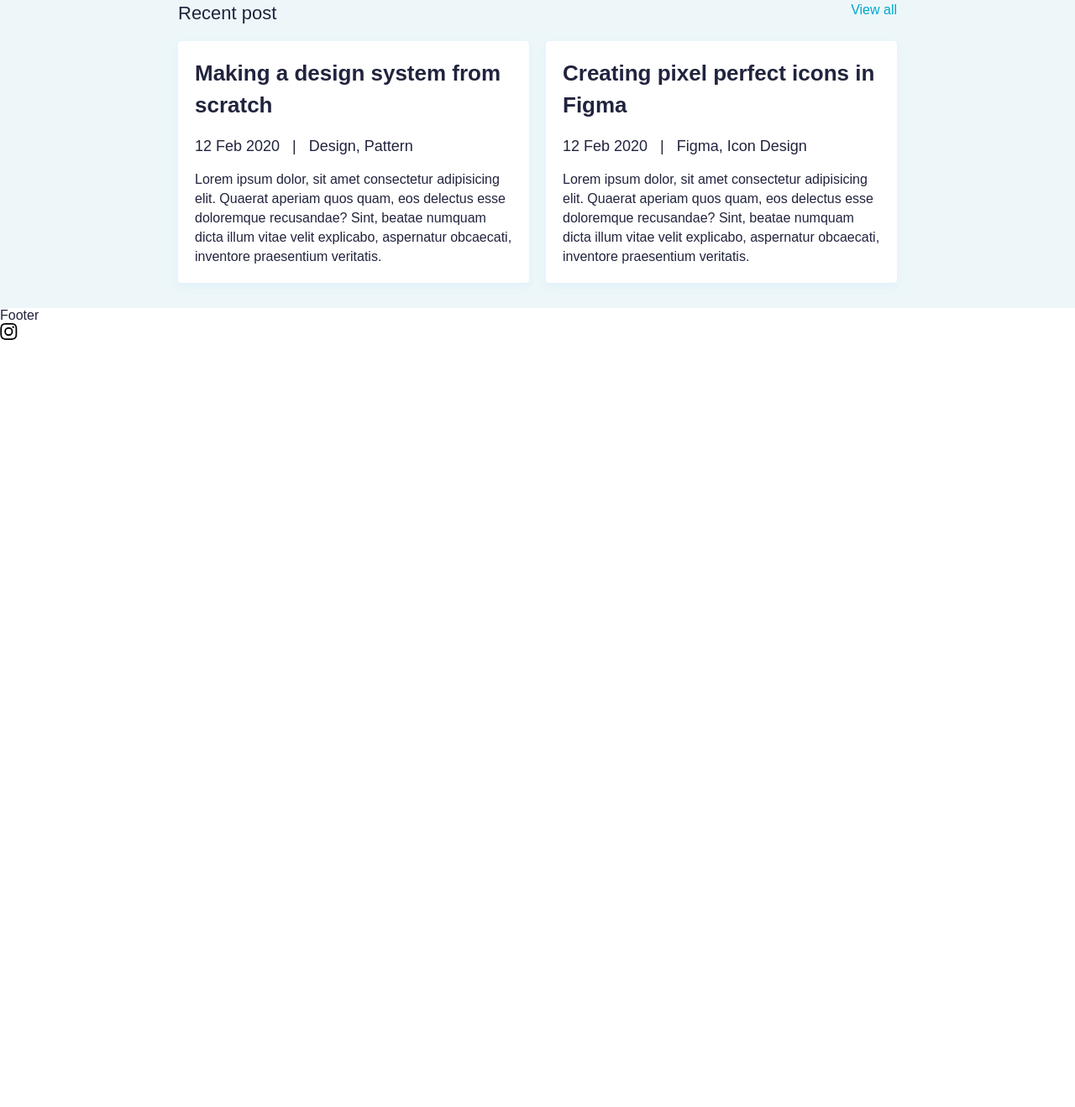
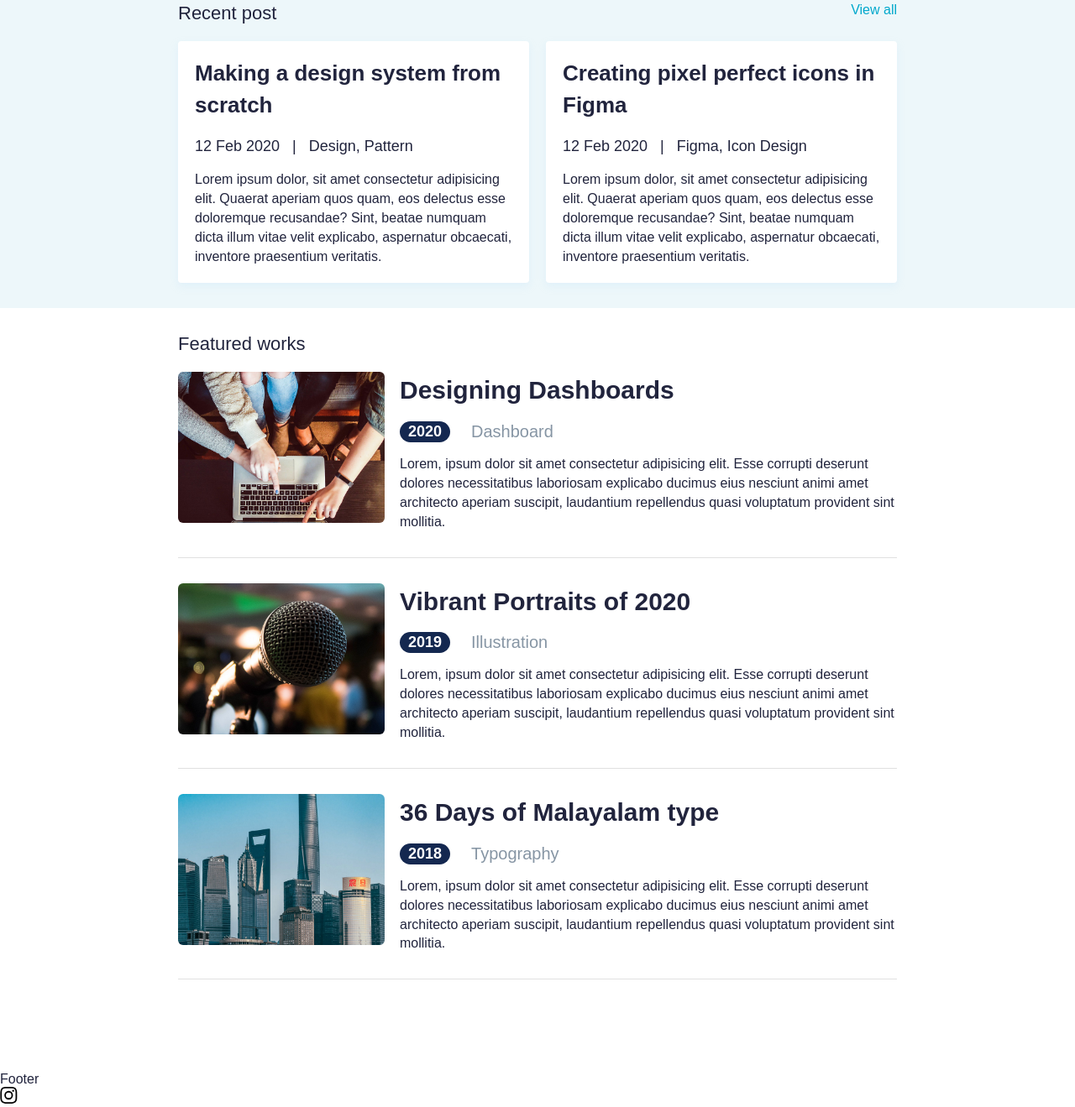
Before and after one commit to cryoweb/site-portfolio-blog, a plain HTML site: page index.html in a window 1280 px wide. Shown: the part 640-1959 px from the top of the page at 84% size. Before the commit the page ends 1049 px from the top, so only its background shows below. Drawn offline with Linux system fonts and the light colour scheme.

Commit message:
added featured-works section

```diff
--- a/index.html
+++ b/index.html
@@ -75,6 +75,63 @@
         </div>
       </section>
 
+      <section class="featured-works">
+        <div class="featured-works__container _container">
+          <div class="featured-works__title title-posts">Featured works</div>
+          <div class="featured-works__items works">
+            <article class="works__item">
+              <a class="works__image _ibg" href="#">
+                <img src="images/project-1.jpg" alt="Work 1">
+              </a>
+              <div class="works__body">
+                <div class="works__title">Designing Dashboards</div>
+                <div class="works__info">
+                  <div class="works__year">2020</div>
+                  <div class="works__category">Dashboard</div>
+                </div>
+                <div class="works__text text">
+                  Lorem, ipsum dolor sit amet consectetur adipisicing elit. Esse corrupti deserunt dolores necessitatibus laboriosam explicabo ducimus eius nesciunt animi amet architecto aperiam suscipit, laudantium repellendus quasi voluptatum provident sint mollitia.
+                </div>
+              </div>
+            </article>
+            <article class="works__item">
+              <a class="works__image _ibg" href="#">
+                <img src="images/project-2.jpg" alt="Work 2">
+              </a>
+              <div class="works__body">
+                <div class="works__title">Vibrant Portraits of 2020</div>
+                <div class="works__info">
+                  <div class="works__year">2019</div>
+                  <div class="works__category">Illustration</div>
+                </div>
+                <div class="works__text text">
+                  Lorem, ipsum dolor sit amet consectetur adipisicing elit. Esse corrupti deserunt dolores necessitatibus laboriosam
+                  explicabo ducimus eius nesciunt animi amet architecto aperiam suscipit, laudantium repellendus quasi voluptatum
+                  provident sint mollitia.
+                </div>
+              </div>
+            </article>
+            <article class="works__item">
+              <a class="works__image _ibg" href="#">
+                <img src="images/project-3.jpg" alt="Work 3">
+              </a>
+              <div class="works__body">
+                <div class="works__title">36 Days of Malayalam type</div>
+                <div class="works__info">
+                  <div class="works__year">2018</div>
+                  <div class="works__category">Typography</div>
+                </div>
+                <div class="works__text text">
+                  Lorem, ipsum dolor sit amet consectetur adipisicing elit. Esse corrupti deserunt dolores necessitatibus laboriosam
+                  explicabo ducimus eius nesciunt animi amet architecto aperiam suscipit, laudantium repellendus quasi voluptatum
+                  provident sint mollitia.
+                </div>
+              </div>
+            </article>
+          </div>
+        </div>
+      </section>
+
     </main>
     <footer class="footer">Footer
       <ul class="footer__social-list">
--- a/main.scss
+++ b/main.scss
@@ -4,3 +4,5 @@
 @import "scss/header";
 @import "scss/hello";
 @import "scss/recent-posts";
+@import "scss/featured-works";
+@import "scss/works";
--- a/scss/_base.scss
+++ b/scss/_base.scss
@@ -113,3 +113,29 @@ a {
     background-color: darken($colorAccent, 5%);
   }
 }
+
+._ibg {
+  position: relative;
+  img {
+    position: absolute;
+    width: 100%;
+    height: 100%;
+    top: 0;
+    left: 0;
+    object-fit: cover;
+  }
+}
+
+body.ie {
+  ._ibg {
+    background-position: center;
+    background-size: cover;
+    background-repeat: no-repeat;
+  }
+  ._ibg img {
+    width: 0;
+    height: 0;
+    opacity: 0;
+    visibility: hidden;
+  }
+}
--- /dev/null
+++ b/scss/_featured-works.scss
@@ -0,0 +1,23 @@
+.featured-works {
+  padding: 30px 0 80px 0;
+
+  @media (max-width: $md3+px) {
+    padding: 30px 0 30px 0;
+  }
+}
+
+.featured-works__title {
+  margin: 0 0 20px 0;
+}
+
+.featured-works__items {
+  @media (max-width: $md3+px) {
+    display: flex;
+    overflow: auto;
+
+    .works__item {
+      flex: 0 0 90%;
+      margin: 0 15px 0 0;
+    }
+  }
+}
--- /dev/null
+++ b/scss/works.scss
@@ -0,0 +1,66 @@
+.works {
+}
+
+.works__item {
+  margin: 0 0 30px 0;
+  padding: 0 0 30px 0;
+  border-bottom: 1px solid #e0e0e0;
+
+  @media (min-width: $md3+px) {
+    display: flex;
+    align-items: flex-start;
+  }
+}
+
+.works__image {
+  flex: 0 0 246px;
+  display: block;
+  min-height: 180px;
+  border-radius: 6px;
+  overflow: hidden;
+
+  @media (max-width: $md3+px) {
+    margin: 0 0 17px 0;
+    padding: 0 0 50% 0;
+  }
+}
+.works__body {
+  flex: 1 1 auto;
+
+  @media (min-width: $md3+px) {
+    padding: 0 0 0 18px;
+  }
+}
+.works__title {
+  display: inline-block;
+  margin: 0 0 15px 0;
+  font-size: 30px;
+  line-height: 44 / 30 * 100%;
+  font-weight: 700;
+
+  @media (max-width: $md3+px) {
+    font-size: 24px;
+  }
+}
+.works__info {
+  display: flex;
+  align-items: center;
+  margin: 0 0 15px 0;
+}
+.works__year {
+  display: inline-flex;
+  justify-content: center;
+  align-items: center;
+  height: 25px;
+  padding: 0 10px;
+  font-size: 18px;
+  font-weight: 700;
+  color: #fff;
+  border-radius: 16px;
+  background-color: #142850;
+}
+.works__category {
+  margin: 0 0 0 25px;
+  font-size: 20px;
+  color: #8695a4;
+}
```
Also changed, not shown: css/main.css, css/main.min.css, css/works.css (added), css/works.min.css (added), images/project-1.jpg (added), images/project-2.jpg (added), images/project-3.jpg (added), images/project-4.jpg (added), 4 other files.
